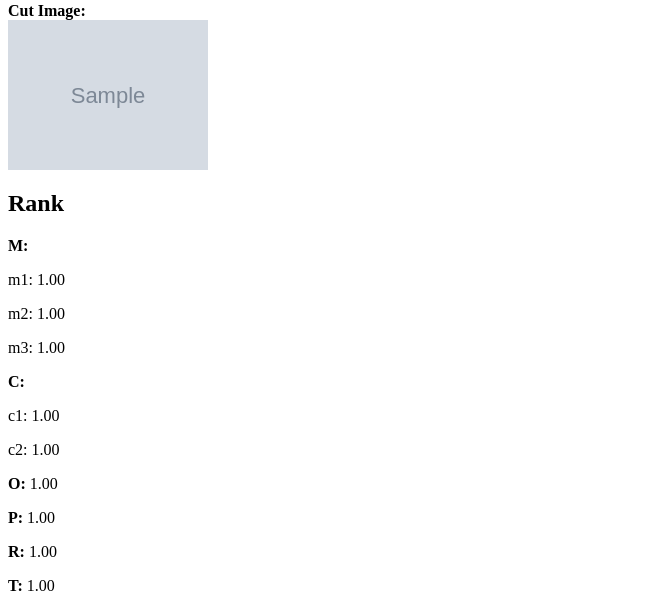
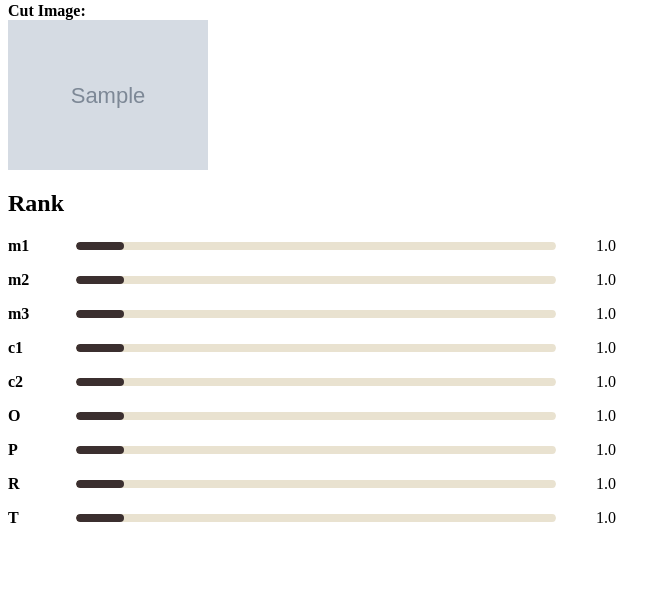
Before and after one commit to AlogoZano/Chocolatines, a Django app: page /ranked/1/ in a window 1280 px wide. Shown: the part 350-961 px from the top of the page, without its empty margins (0-671 px from the left). After the commit the page ends 873 px from the top, so only its background shows below. Run offline with Django 5.2, Linux system fonts and the light colour scheme; tables that the repository leaves empty hold one stand-in row (values such as "Sample post"); grey boxes marked "Sample" are stand-in pictures.

Commit message:
Add rank bars and style for spots

```diff
--- a/chocolatines/templates/ranked_detail.html
+++ b/chocolatines/templates/ranked_detail.html
@@ -12,16 +12,52 @@
 {% endif %}
 
 <h2>Rank</h2>
-<p><strong>M:</strong></p>
-<p>m1: {{rank.m1}}</p>
-<p>m2: {{rank.m2}}</p>
-<p>m3: {{rank.m3}}</p>
+<style>
+.rank-row {
+  display: flex;
+  align-items: center;
+  gap: 0.75rem;
+  flex-wrap: wrap;
+  margin-bottom: 1rem;
+}
+.rank-label {
+  min-width: 3.5rem;
+  font-weight: 700;
+}
+.rank-meter {
+  width: 100%;
+  max-width: 30rem;
+  height: 1rem;
+  appearance: none;
+  border-radius: 0.5rem;
+  overflow: hidden;
+}
+.rank-meter::-webkit-meter-bar {
+  background: #e9e2d0;
+  border-radius: 0.5rem;
+}
+.rank-meter::-webkit-meter-optimum-value {
+  background: #3B2F2F;
+  border-radius: 0.5rem;
+}
+.rank-meter::-moz-meter-bar {
+  background: #3B2F2F;
+  border-radius: 0.5rem;
+}
+.rank-value {
+  min-width: 3rem;
+  text-align: right;
+}
+</style>
 
-<p><strong>C:</strong></p>
-<p>c1: {{rank.c1}}</p>
-<p>c2: {{rank.c2}}</p>
+<div class="rank-row"><span class="rank-label">m1</span><meter class="rank-meter" value="{{ rank.m1 }}" min="0" max="10"></meter><span class="rank-value">{{ rank.m1|floatformat:1 }}</span></div>
+<div class="rank-row"><span class="rank-label">m2</span><meter class="rank-meter" value="{{ rank.m2 }}" min="0" max="10"></meter><span class="rank-value">{{ rank.m2|floatformat:1 }}</span></div>
+<div class="rank-row"><span class="rank-label">m3</span><meter class="rank-meter" value="{{ rank.m3 }}" min="0" max="10"></meter><span class="rank-value">{{ rank.m3|floatformat:1 }}</span></div>
 
-<p><strong>O: </strong>{{rank.o}}</p>
-<p><strong>P: </strong>{{rank.p}}</p>
-<p><strong>R: </strong>{{rank.r}}</p>
-<p><strong>T: </strong>{{rank.t}}</p>
+<div class="rank-row"><span class="rank-label">c1</span><meter class="rank-meter" value="{{ rank.c1 }}" min="0" max="10"></meter><span class="rank-value">{{ rank.c1|floatformat:1 }}</span></div>
+<div class="rank-row"><span class="rank-label">c2</span><meter class="rank-meter" value="{{ rank.c2 }}" min="0" max="10"></meter><span class="rank-value">{{ rank.c2|floatformat:1 }}</span></div>
+
+<div class="rank-row"><span class="rank-label">O</span><meter class="rank-meter" value="{{ rank.o }}" min="0" max="10"></meter><span class="rank-value">{{ rank.o|floatformat:1 }}</span></div>
+<div class="rank-row"><span class="rank-label">P</span><meter class="rank-meter" value="{{ rank.p }}" min="0" max="10"></meter><span class="rank-value">{{ rank.p|floatformat:1 }}</span></div>
+<div class="rank-row"><span class="rank-label">R</span><meter class="rank-meter" value="{{ rank.r }}" min="0" max="10"></meter><span class="rank-value">{{ rank.r|floatformat:1 }}</span></div>
+<div class="rank-row"><span class="rank-label">T</span><meter class="rank-meter" value="{{ rank.t }}" min="0" max="10"></meter><span class="rank-value">{{ rank.t|floatformat:1 }}</span></div>
```
Also changed, not shown: chocolatines/templates/about.html (+8 -2 lines), chocolatines/templates/spots/spots_list.html (+38 -2 lines).
